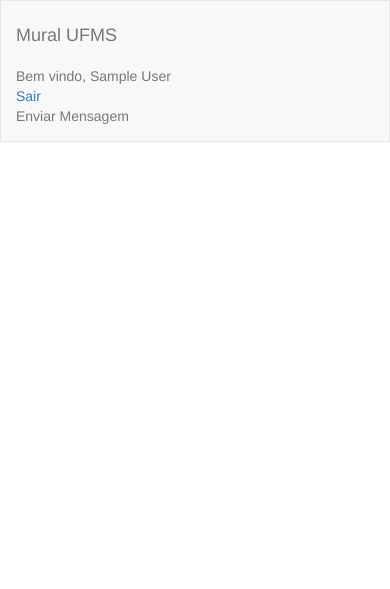
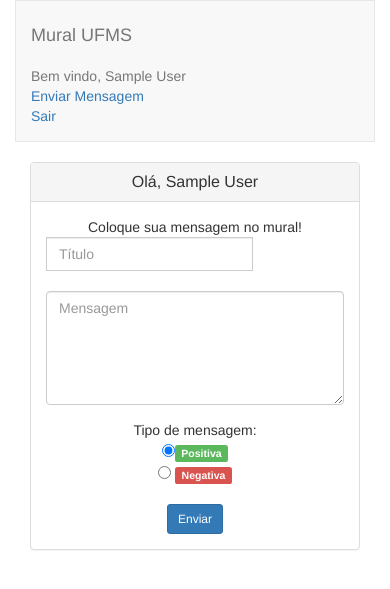
Before and after one commit to brunomecca/muralufms, a PHP site: page /index.php?pg=mensagem in a window 390 px wide. Shown: the top 589 px of the page. Run offline with PHP 8.4, Linux system fonts and the light colour scheme; the visitor is signed in with stand-in values (Sample User, id 1).

Commit message:
produto final com pontas soltas

```diff
--- a/css/style.css
+++ b/css/style.css
@@ -68,10 +68,6 @@
     color : red;
 }
 
-#oi{
-
+.por3{
+	width:300px;
 }
-
-#text{
-
-}
--- a/index.php
+++ b/index.php
@@ -7,12 +7,14 @@
 	?>
 	<title>Mural UFMS</title>
 	<link rel="stylesheet" type="text/css" href="css/bootstrap.min.css" />
+	<link rel="stylesheet" type="text/css" href="css/style.css" />
 </head>
 <body>
+	<div class="container-fluid">
 	<nav class="navbar navbar-default">
 		  <div class="container">
 		    <div class="navbar-header">
-		      <a class="navbar-brand" href="#">
+		      <a class="navbar-brand" href="index.php">
 		        <h4>Mural UFMS</h4>
 		      </a>
 		    </div>
@@ -23,8 +25,8 @@
 					}
 					else{
 						echo "Bem vindo, ". $_SESSION['nome'] . "<br>";
-						echo "<a href='index.php?pg=sair'>Sair</a><br>";
-						echo "Enviar Mensagem</p>";
+						echo "<a href='index.php?pg=mensagem'>Enviar Mensagem</a><br>";
+						echo "<a href='index.php?pg=sair'>Sair</a><br></p>";
 					}
 		    	?>
 		  </div>
@@ -33,6 +35,30 @@
 		<?php
 		if(isset($_GET['pg']) && $_GET['pg'] == 'login'){
 			include('pages/login.php');
+		}elseif(isset($_GET['pg']) && $_GET['pg'] == 'mensagem'){
+			include('pages/mensagem.php');
+		}
+		else{
+			$seleciona = mysqli_query($link,"SELECT * FROM mensagens");
+			$conta = @mysqli_num_rows($seleciona);
+			if($conta != 0){
+				while($lnMsg = mysqli_fetch_array($seleciona)){
+					echo "<div class='col-md-3'>";
+				    if($lnMsg['opiniao'] == 'positivo'){
+				     	echo '<div class="panel panel-default panel-success">';
+				        echo '<div class="panel-heading">'. $lnMsg['titulo'] .'</div>';
+					}
+					else{
+						echo '<div class="panel panel-default panel-danger">';
+						echo '<div class="panel-heading">'. $lnMsg['titulo'] . '</div>';
+					}
+					echo '<div class="panel-body">' . $lnMsg['mensagem'] . '</div>';
+					echo '</div>';
+					echo '</div>';
+		?>
+		<?php
+				}
+			}
 		}
 		if(isset($_GET['pg']) && $_GET['pg'] == 'sair'){
 			session_destroy();
@@ -40,5 +66,7 @@
 		}
 		?>
 
+		</div>
+	</div>
 </body>
 </html>
--- a/pages/cadastro.php
+++ b/pages/cadastro.php
@@ -18,7 +18,7 @@
                     <?php
                         if(isset($_POST['acao']) && $_POST['acao'] == 'cadastrar'){
                             $usuario = $_POST['username'];
-                            $nome = $_POST['nome'];
+                            $nome = ucfirst($_POST['nome']);
                             $email = $_POST['email'];
                             $senha = $_POST['password'];
                             $senha2 = $_POST['confirm-password'];
--- /dev/null
+++ b/pages/mensagem.php
@@ -0,0 +1,42 @@
+<?php
+	if(!isset($_SESSION['nome']) || !isset($_SESSION['senha'])){
+		echo '<script>alert("Você não está autorizado!");</script>';
+		header("Location:index.php");
+	}
+?>
+<div class="text-center container">
+		<div class="panel panel-default">
+			<div class="panel-heading">
+		    	<h3 class="panel-title">Olá, <?php echo $_SESSION['nome'];?></h3>
+		    </div>
+		    <div class="panel-body">
+			    Coloque sua mensagem no mural!
+			    <form action="" method="post" enctype="multipart/form-data">
+			    	<div class="input-group">
+  						<input type="text" class="form-control" name="titulo" placeholder="Título" aria-describedby="basic-addon1">
+					</div><br>
+					<div class="form-group">
+						<textarea class="form-control" rows="5" name="mensagem" placeholder="Mensagem"></textarea>
+					</div>
+					Tipo de mensagem:<br>
+					<input type="radio" name="opiniao" value="positivo" checked><span class="label label-success">Positiva</span><br>
+  					<input type="radio" name="opiniao" value="negativo"> <span class="label label-danger">Negativa</span><br><br>
+                    <input type="hidden" name="acao" value="cadastrar" />
+                    <input type="submit" class="btn btn-primary btn-sm" value="Enviar" class="btn" />
+			    </form>
+		    </div>
+		</div>
+<?php
+	if(isset($_POST['acao']) && $_POST['acao'] == 'cadastrar'){
+		$titulo = ucfirst($_POST['titulo']);
+		$mensagem = ucfirst($_POST['mensagem']);
+		$id_usuario = $_SESSION['id'];
+		$opiniao = ($_POST['opiniao']);
+		echo $titulo; echo $mensagem; echo $id_usuario; echo $opiniao;
+
+		$inseresql = mysqli_query($link, "INSERT INTO mensagens (id_usuario, titulo, mensagem, opiniao) VALUES ('$id_usuario', '$titulo', '$mensagem', '$opiniao')");
+		echo '<div class="alert alert-success" role="alert">Enviado com sucesso!</div>';
+
+	}
+?>
+</div>
```
Also changed, not shown: pages/login.php (+25 -0 lines).
